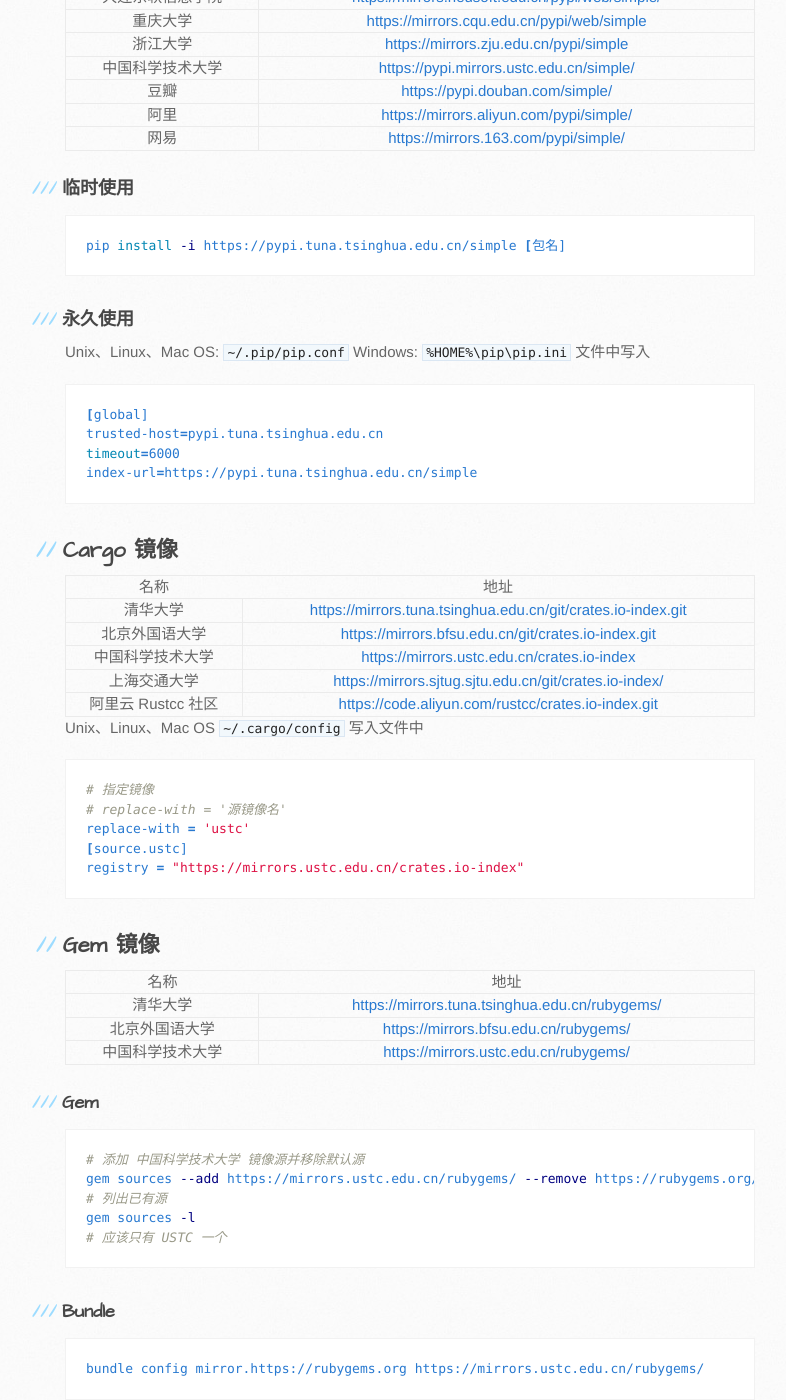
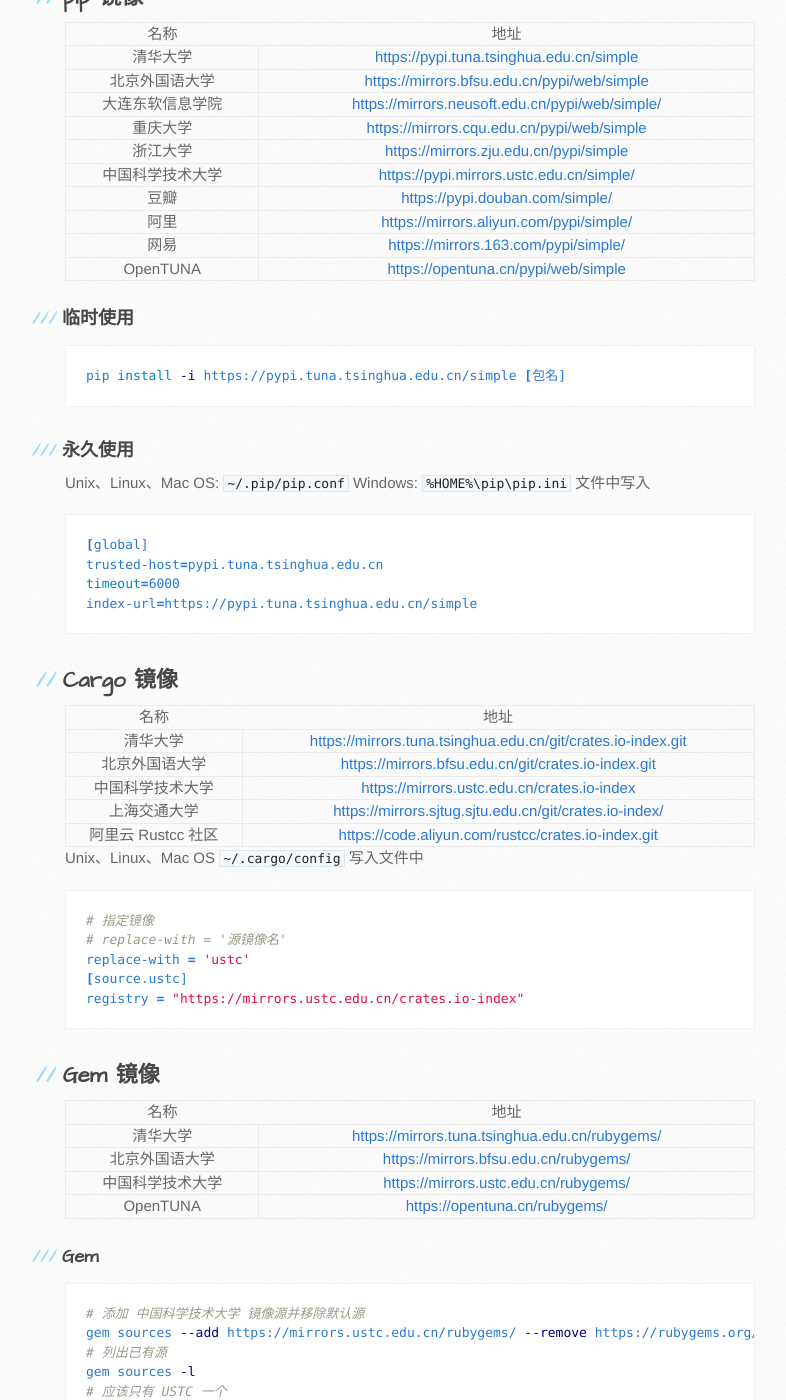
Before and after one commit to Ecodemo/Ecodemo, a Jekyll site: the page built from index.markdown, in a window 1280 px wide and 1400 px high, scrolled down 1730 px. Shown: the whole window, without its empty margins (105-891 px from the left). Built offline with Jekyll 4.4.1, drawn with Linux system fonts in a browser that asks for light colours; some of the changed text lies outside the part shown.

Commit message:
Update index.markdown

```diff
--- a/index.markdown
+++ b/index.markdown
@@ -50,6 +50,12 @@
 | 公云 | <https://mirrors.pubyun.com/> |
 | 华为 | <https://mirrors.huaweicloud.com/> |
 
+## 组织镜像
+
+| 名称 | 地址 |
+| --- | --- |
+| OpenTUNA | <https://opentuna.cn/> |
+
 ## Docker Hub 镜像
 
 | 名称 | 地址 |
@@ -90,6 +96,7 @@
 | 豆瓣 | <https://pypi.douban.com/simple/> |
 | 阿里 | <https://mirrors.aliyun.com/pypi/simple/> |
 | 网易 | <https://mirrors.163.com/pypi/simple/> |
+| OpenTUNA | <https://opentuna.cn/pypi/web/simple> |
 
 ### 临时使用
 
@@ -136,6 +143,7 @@
 | 清华大学 | <https://mirrors.tuna.tsinghua.edu.cn/rubygems/> |
 | 北京外国语大学 | <https://mirrors.bfsu.edu.cn/rubygems/> |
 | 中国科学技术大学 | <https://mirrors.ustc.edu.cn/rubygems/> |
+| OpenTUNA | <https://opentuna.cn/rubygems/> |
 
 ### Gem
 
```
